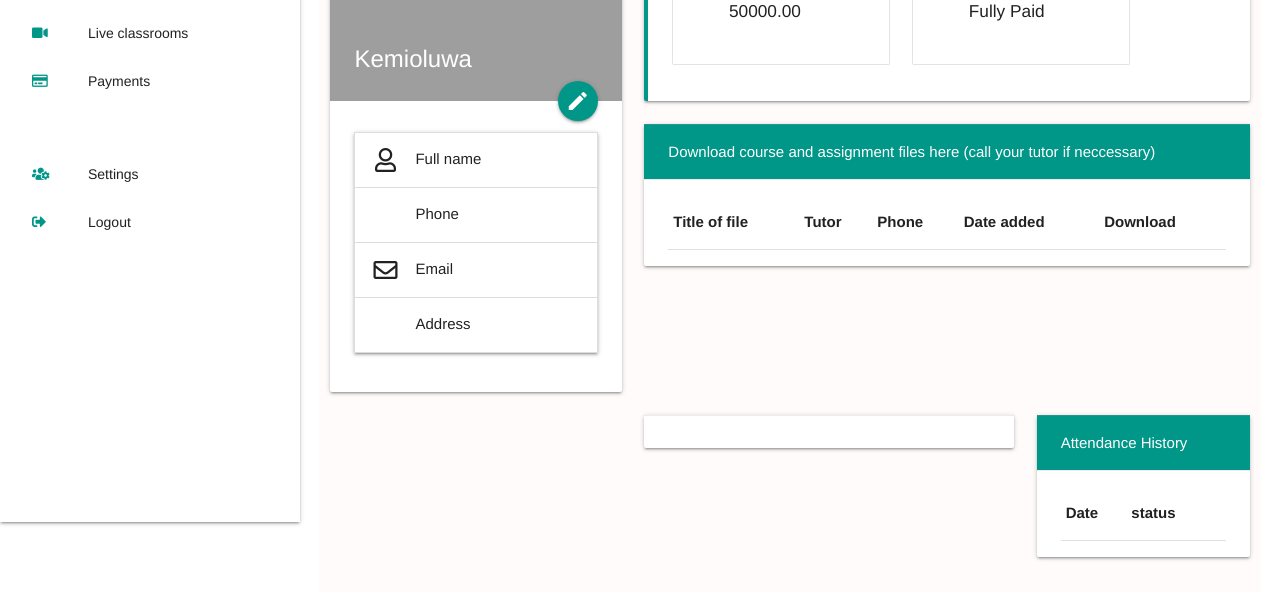
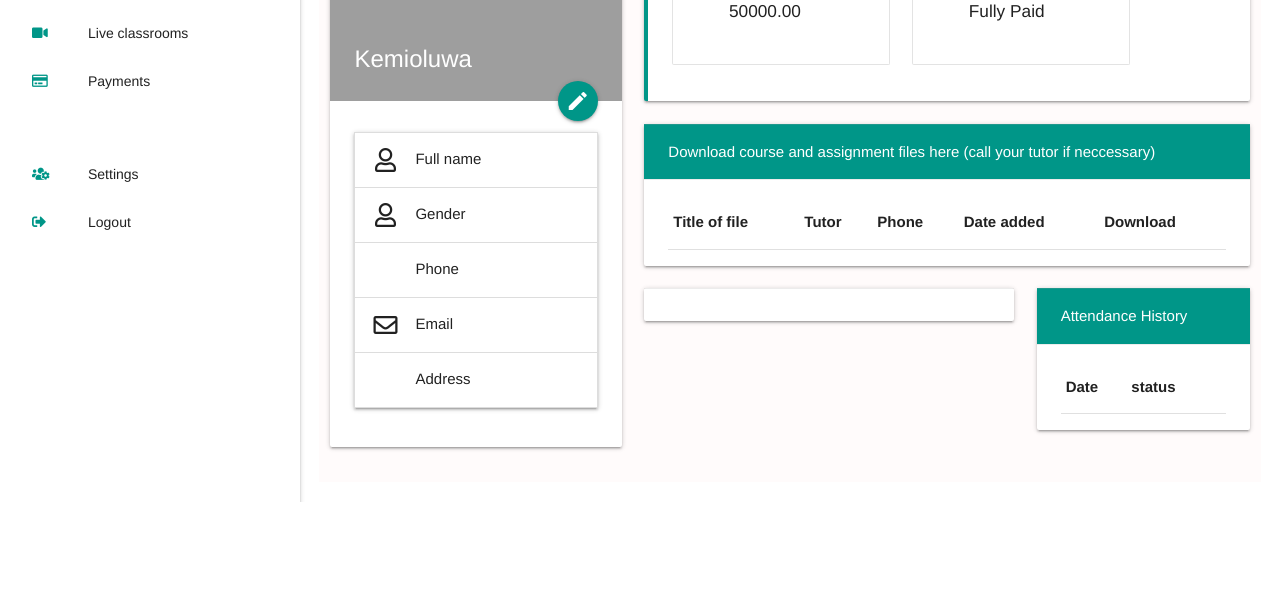
Before and after one commit to igah-franklin/CRM-filesharing-and-attendance-salary-payment-app, a Django app: page /student_detail/2/ in a window 1280 px wide. Shown: the part 338-950 px from the top of the page. After the commit the page ends 840 px from the top, so only its background shows below. Run offline with Django 3.2, Linux system fonts and the light colour scheme; data comes from the database, SQL or seed files in the repository; data that the repository does not hold is empty; some libraries are stand-ins or nearby versions; grey boxes are pictures that could not be loaded.

Commit message:
student details page

```diff
--- a/parachapp/templates/student_template/student_detail.html
+++ b/parachapp/templates/student_template/student_detail.html
@@ -71,6 +71,10 @@
                   <li>
                     <div class="collapsible-header"><i class="far fa-user"></i>Full name</div>
                     <div class="collapsible-body"><span>{{student.lastname}} {{student.firstname}}</span></div>
+                  </li>
+                  <li>
+                    <div class="collapsible-header"><i class="far fa-user"></i>Gender</div>
+                    <div class="collapsible-body"><span>{{student.gender}}</span></div>
                   </li>
                   <li>
                     <div class="collapsible-header"><i class="far fa-phone"></i>Phone</div>
@@ -218,7 +222,7 @@
           </div>
           <div class="row ">
             {%if request.user.is_superuser%}
-            <div class="col m5 s12 offset-m4">
+            <div class="col m5 s12">
               <div class="card horizontal">
                 <div class="card-stacked">
                   <div class="card-action profile-info-card">
@@ -238,7 +242,7 @@
             </div>
 
             {%else%}
-            <div class="col m5 s12 offset-m4">
+            <div class="col m5 s12">
               <div class="card horizontal">
                 <div class="card-stacked">
                   <div class="card-action profile-info-card">
```
